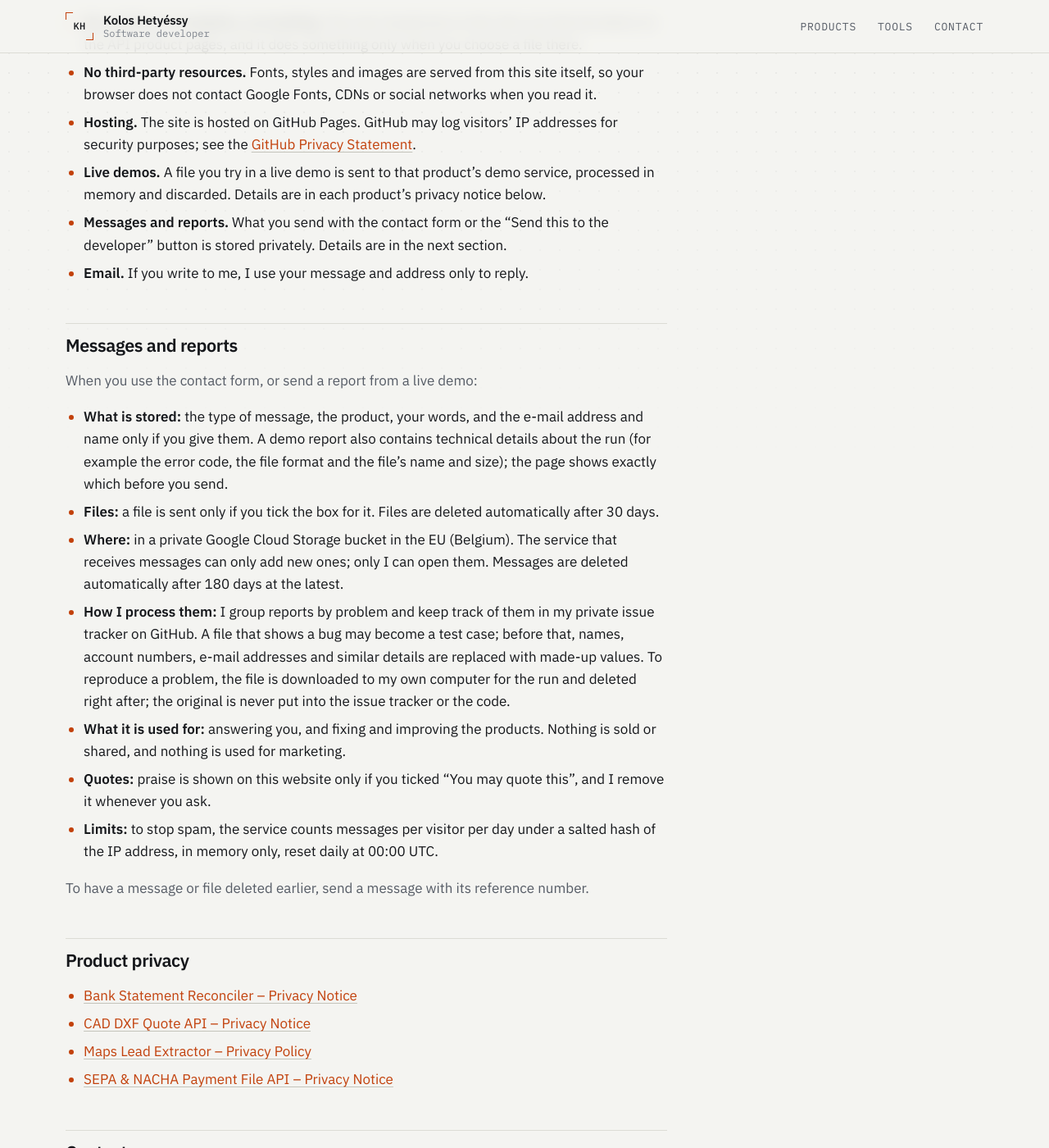
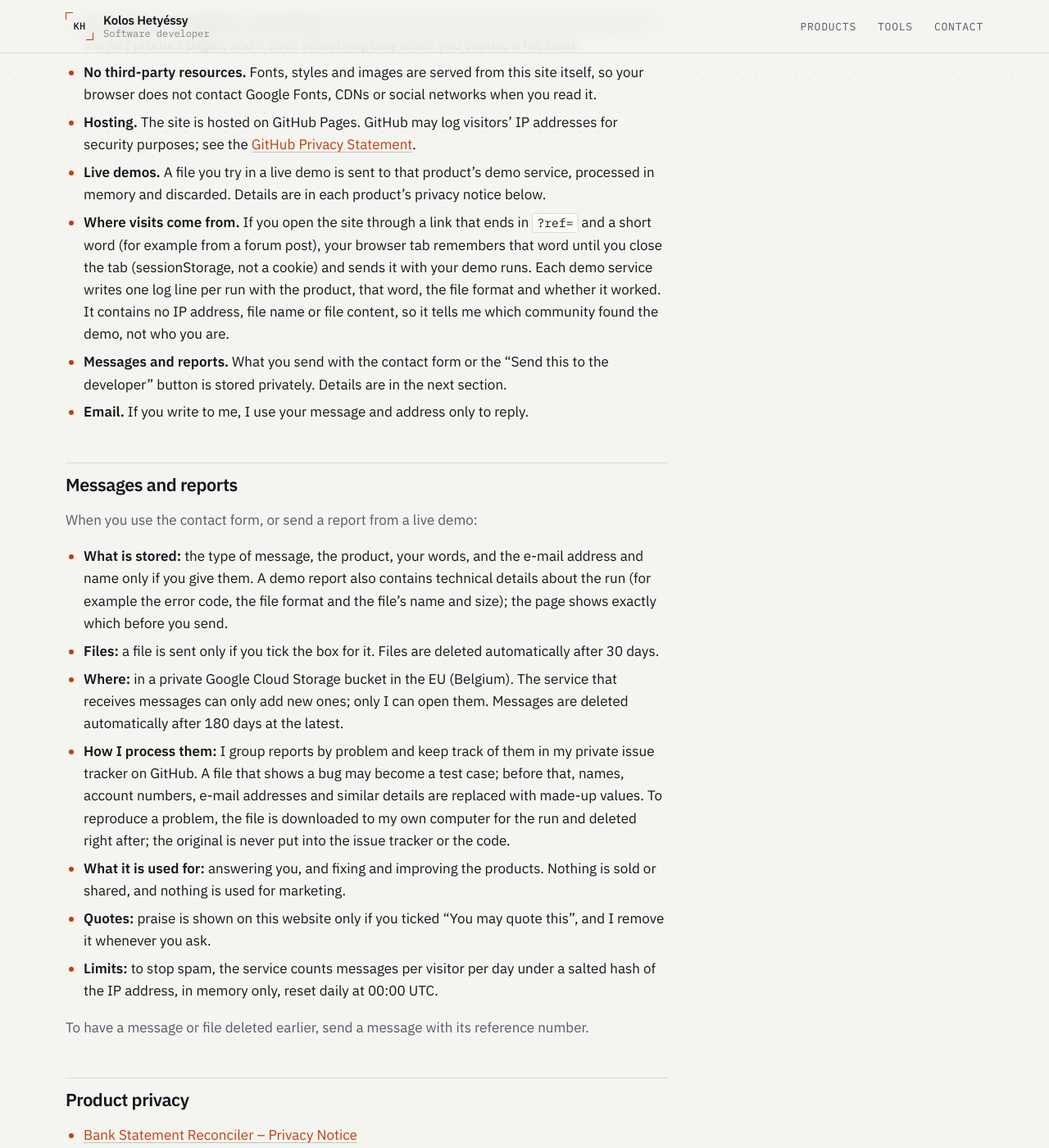
Before and after one commit to SSYkolos/SSYkolos.github.io, a Jekyll site: the page built from privacy.md, in a window 1280 px wide and 1400 px high, scrolled down 330 px. Shown: the whole window at 82% size. Built offline with Jekyll 4.4.1, drawn with Linux system fonts in a browser that asks for light colours; some of the changed text lies outside the part shown.

Commit message:
Send the visitor's ?ref channel with live-demo runs
A ?ref=<channel> on any demo page is kept in sessionStorage for the tab and
sent as X-Client-Ref, so the demo services can count runs per channel.
The privacy page explains it; docs/measuring.md has the weekly count command.

Co-Authored-By: Claude Opus 5.5 <noreply@anthropic.com>

```diff
--- a/_config.yml
+++ b/_config.yml
@@ -67,3 +67,4 @@ exclude:
   - Gemfile.lock
   - vendor/
   - _config.local.yml
+  - docs/
--- a/privacy.md
+++ b/privacy.md
@@ -20,6 +20,11 @@ updated: 2026-10-20
 {% if has_live -%}
 - **Live demos.** A file you try in a live demo is sent to that product's demo service, processed in memory and
   discarded. Details are in each product's privacy notice below.
+- **Where visits come from.** If you open the site through a link that ends in `?ref=` and a short word (for
+  example from a forum post), your browser tab remembers that word until you close the tab (sessionStorage, not a
+  cookie) and sends it with your demo runs. Each demo service writes one log line per run with the product, that
+  word, the file format and whether it worked. It contains no IP address, file name or file content, so it tells me
+  which community found the demo, not who you are.
 {% endif -%}
 {% if site.feedback_api != "" -%}
 - **Messages and reports.** What you send with the contact form or the "Send this to the developer" button is
```
Also changed, not shown: other parts of privacy.md (+1 -1 lines), assets/js/live-demo.js (+12 -2 lines), docs/measuring.md (added, +46 -0 lines).
